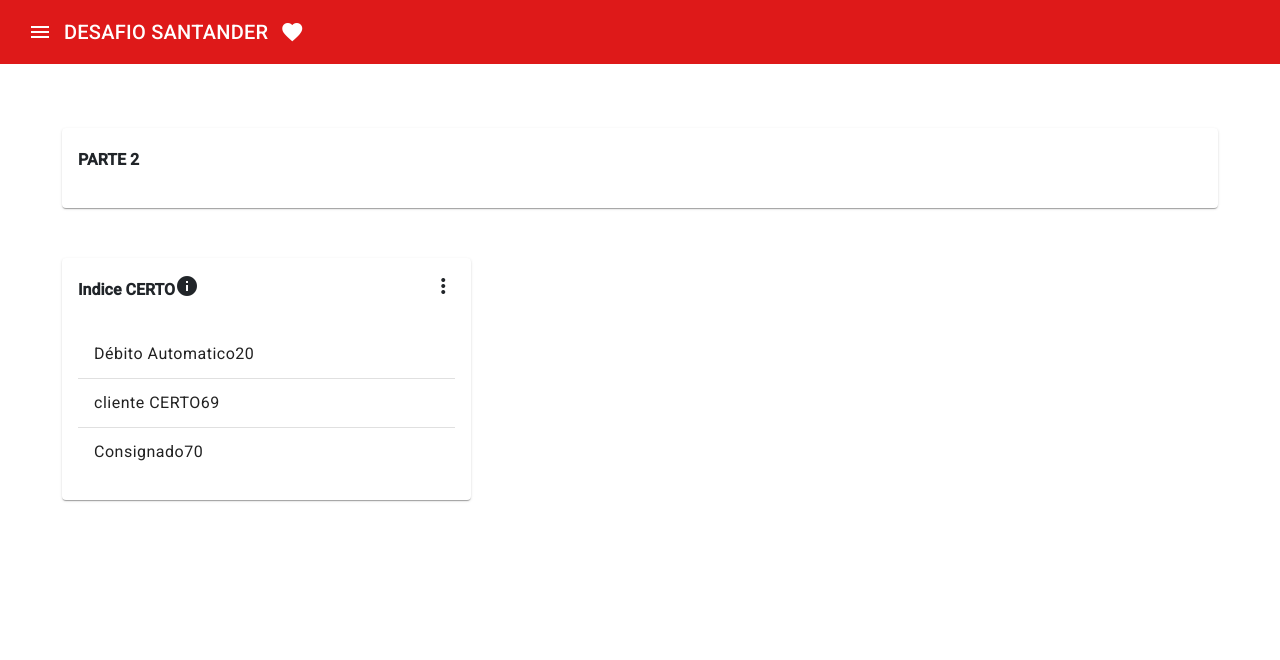
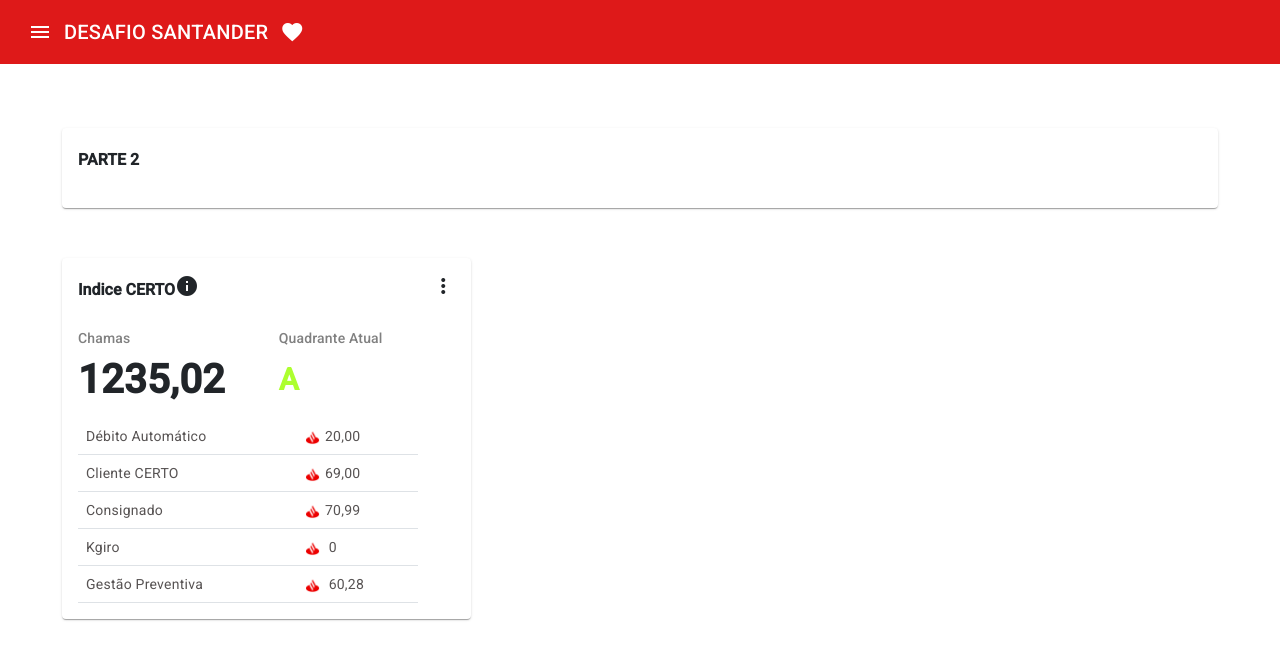
Before and after one commit to rsperlongo/desafio-santander, an Angular app: page / in a window 1280 px wide. Shown: the top 660 px of the page. Built offline with nearby package versions, Linux system fonts and the light colour scheme.

Commit message:
update part1

```diff
--- a/src/app/app.module.ts
+++ b/src/app/app.module.ts
@@ -11,6 +11,7 @@
 import { MatIconModule } from '@angular/material/icon';
 import {MatListModule} from '@angular/material/list';
 import {MatDividerModule} from '@angular/material/divider';
+import {MatTableModule} from '@angular/material/table';
 
 
 @NgModule({
@@ -28,13 +29,15 @@
     SharedModule,
     MatListModule,
     MatDividerModule,
+    MatTableModule
   ],
   exports: [
     MatCardModule,
     MatIconModule,
     SharedModule,
     MatListModule,
-    MatDividerModule
+    MatDividerModule,
+    MatTableModule
   ],
   providers: [],
   bootstrap: [AppComponent]
--- a/src/app/parte1/parte1.component.html
+++ b/src/app/parte1/parte1.component.html
@@ -7,22 +7,74 @@
       <mat-icon>more_vert</mat-icon>
     </mat-card-header>
     <mat-card-content>
-            <mat-list>
-                <mat-list-item>
-                    <span class="product">Débito Automatico</span>
-                    <span>20</span>
-                </mat-list-item>
-                <mat-divider></mat-divider>
-                <mat-list-item>
-                    <span class="product">cliente CERTO</span>
-                    <span>69</span>
-                </mat-list-item>
-                <mat-divider></mat-divider>
-                <mat-list-item>
-                    <span class="product">Consignado</span>
-                    <span class="amount">70</span>
-                </mat-list-item>
-              </mat-list>
+      <div class="row align-items-center">
+        <div class="col">
+          <h2>Chamas</h2>
+          <p class="sum">1235,02</p>
+        </div>
+        <div class="col">
+          <h2>Quadrante Atual</h2>
+          <p class="actual">A</p>
+        </div>
+      </div>
+      <table class="table mt-3">
+        <tbody>
+          <tr>
+            <td colspan="4">Débito Automático</td>
+            <td>
+              <span
+                ><img
+                  class="logo"
+                  src="../../assets/img/logo-santander-icon-.png" /></span
+              >20,00
+            </td>
+          </tr>
+          <tr>
+            <td colspan="4">Cliente CERTO</td>
+            <td>
+              <span
+                ><img
+                  class="logo"
+                  src="../../assets/img/logo-santander-icon-.png" /></span
+              >69,00
+            </td>
+          </tr>
+          <tr>
+            <td colspan="4">Consignado</td>
+            <td>
+              <span
+                ><img
+                  class="logo"
+                  src="../../assets/img/logo-santander-icon-.png" /></span
+              >70,99
+            </td>
+          </tr>
+          <tr>
+            <td colspan="4">Kgiro</td>
+            <td>
+              <span>
+                <img
+                  class="logo"
+                  src="../../assets/img/logo-santander-icon-.png"
+                />
+              </span>
+              0
+            </td>
+          </tr>
+          <tr>
+            <td colspan="4">Gestão Preventiva</td>
+            <td>
+              <span>
+                <img
+                  class="logo"
+                  src="../../assets/img/logo-santander-icon-.png"
+                />
+              </span>
+              60,28
+            </td>
+          </tr>
+        </tbody>
+      </table>
     </mat-card-content>
   </mat-card>
 </div>
--- a/src/app/parte1/parte1.component.scss
+++ b/src/app/parte1/parte1.component.scss
@@ -16,10 +16,30 @@
     flex: 1 1 auto;
 }
 
-.product {
-    display: inline;
+table {
+    width: 90%;
+    height: 30%;
+    overflow-x: auto;
 }
 
-.amount {
-    align-items: end;
+td {
+    color: #575353;
 }
+
+.sum {
+    font-size: 40px;
+    font-weight: bold;
+}
+
+.actual {
+    font-size: 30px;
+    color: greenyellow;
+    font-weight: bold;
+}
+
+.logo {
+    width: 15px;
+    height: 15px;
+    margin-right: 5px;
+    align-items: center;
+}
--- a/src/app/parte1/parte1.component.ts
+++ b/src/app/parte1/parte1.component.ts
@@ -1,20 +1,4 @@
 import { Component } from '@angular/core';
-
-export interface Products {
-  product: string;
-  amount: number;
-}
-
-const products: Products[] = [
-  { product: 'Débito Automático', amount: 20 },
-  { product: 'Cliente CERTO', amount: 69 },
-  { product: 'Consignado', amount: 70},
-  { product: 'Kgiro', amount: 0},
-  { product: 'Gestão Preventiva', amount: 60},
-  { product: 'Cap PM', amount: 70},
-  { product: 'Consórcio', amount: 150},
-  { product: 'Seguros Open', amount: 177},
-]
 
 @Component({
   selector: 'app-parte1',
--- /dev/null
+++ b/src/app/parte1/parte1.ts
@@ -0,0 +1,4 @@
+export interface Products {
+    product: string;
+    amount: number;
+  }
--- a/src/styles.scss
+++ b/src/styles.scss
@@ -1,4 +1,6 @@
 /* You can add global styles to this file, and also import other style files */
+
+
 $color: #08c0c0;
 $default: #DE1919;
 
@@ -9,3 +11,8 @@
     font-size: 16px;
     font-weight: bold;
 }
+
+h2 {
+    font-size: 14px;
+    color: gray;
+}
```
Also changed, not shown: indice-certo.json (added, +44 -0 lines), src/app/mock-parte1/mock-parte1.ts (added, +13 -0 lines), src/app/services/parte1.service.ts (added, +24 -0 lines), src/assets/img/logo-santander-icon-.png (added). Lines whose indentation alone changed are shown as unchanged.
